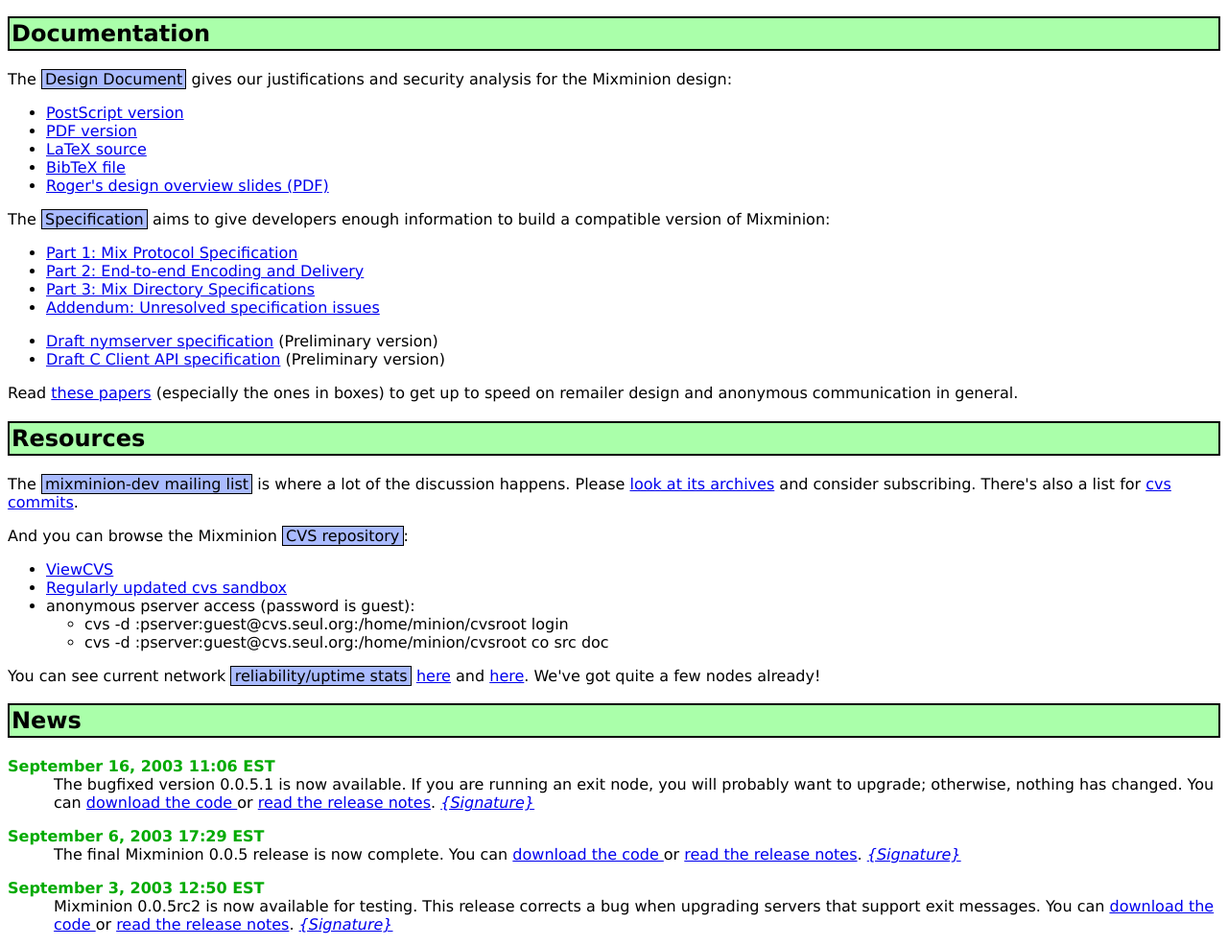
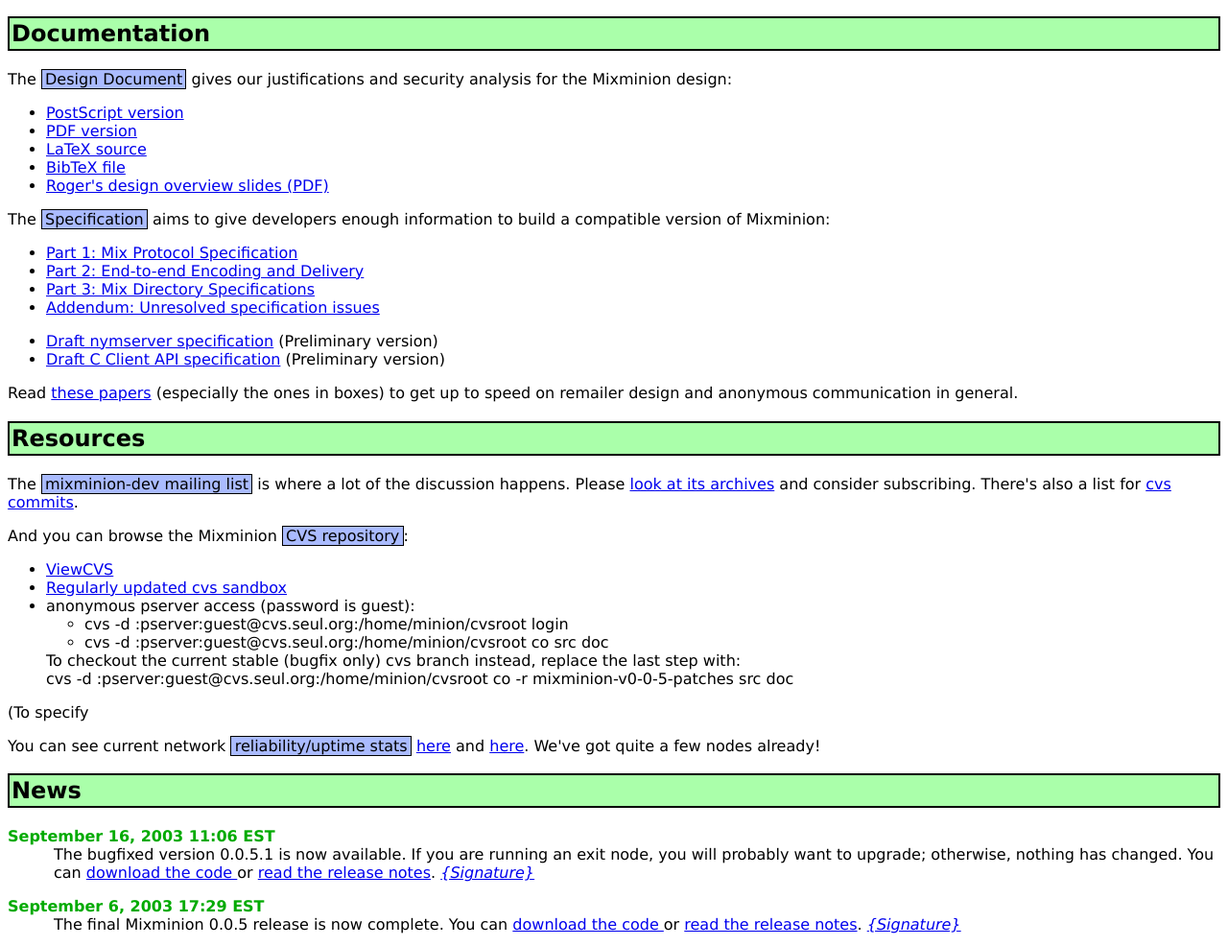
Before and after one commit to nmathewson/mixminion-doc, a plain HTML site: page website/index.html in a window 1280 px wide. Shown: the part 103-1089 px from the top of the page at 96% size. Drawn offline with Linux system fonts and the light colour scheme.

Commit message:
Explain how to get stable cvs branch

```diff
--- a/website/index.html
+++ b/website/index.html
@@ -1,7 +1,7 @@
 <!DOCTYPE HTML PUBLIC "-//W3C//DTD HTML 4.01 Transitional//EN"
           "http://www.w3.org/TR/html4/transitional.dtd">
 <!-- *******************************************************
-     $Id: index.html,v 1.13 2003/09/16 15:08:57 nickm Exp $
+     $Id: index.html,v 1.14 2003/10/19 02:29:53 nickm Exp $
 
      This file is maintained in CVS; edit the version in the
      repository.
@@ -77,8 +77,15 @@ repository</span>:</p>
 <ul>
 <li>cvs -d :pserver:guest@cvs.seul.org:/home/minion/cvsroot login</li>
 <li>cvs -d :pserver:guest@cvs.seul.org:/home/minion/cvsroot co src doc</li>
-</ul></li>
 </ul>
+To checkout the current stable (bugfix only) cvs branch instead,
+  replace the last step with:<br>
+    cvs -d :pserver:guest@cvs.seul.org:/home/minion/cvsroot co -r
+    mixminion-v0-0-5-patches src doc
+</li>
+</ul>
+
+<p>(To specify
 
 <p>You can see current network
   <span class="heading">reliability/uptime stats</span>
```
